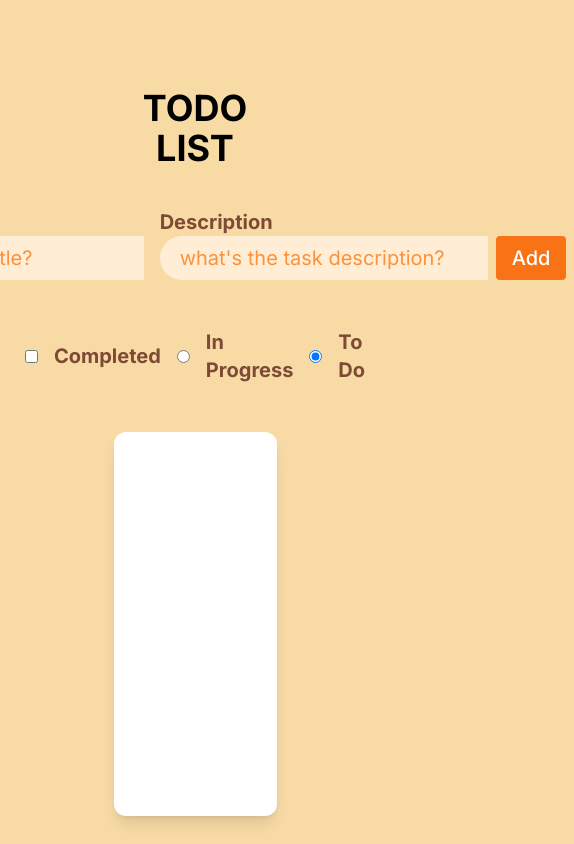
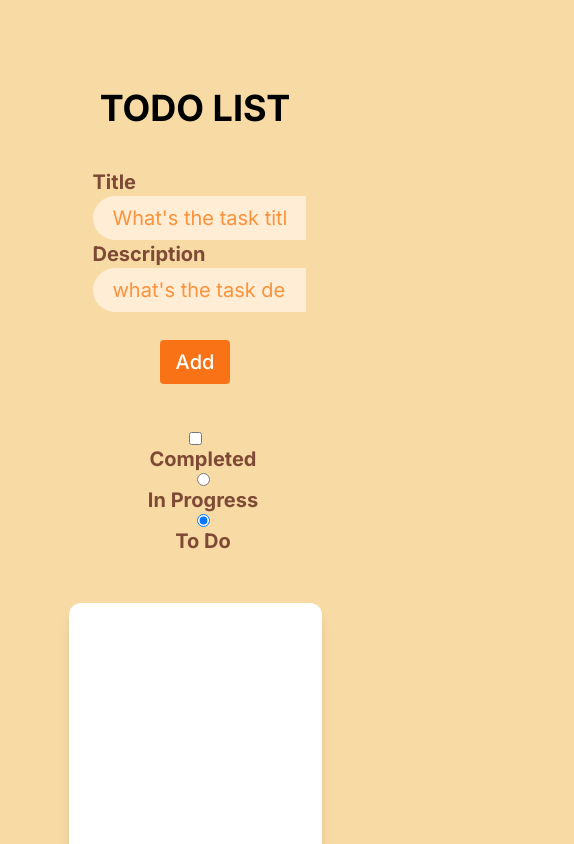
Before and after one commit to sameera222/todolist_task_manager, a Next.js app: page / in a window 390 px wide. Shown: the top 844 px of the page, 574 px wide, since content can reach past the window. Built offline with nearby package versions, Linux system fonts and the light colour scheme.

Commit message:
chore: Implement mobile responsiveness for improved display on smaller screens

```diff
--- a/app/components/Button.tsx
+++ b/app/components/Button.tsx
@@ -16,6 +16,7 @@ const Button = ({ label, disabled = false, ...otherProps }: Props) => {
         rounded
         hover:text-orange-500
         h-11
+
         cursor-pointer
          first-letter:focus:outline-none focus:shadow-outline",
         disabled && "opacity-50
--- a/app/components/ToDoList.tsx
+++ b/app/components/ToDoList.tsx
@@ -40,13 +40,13 @@ const ToDoList = observer(() => {
   };
 
   return (
-    <div className="w-2/4 p-4 mx-auto mt-16  rounded-md">
-      <p className="text-4xl font-bold text-center text-black p-2">TODO LIST</p>
+    <div className="w-3/4 p-4 mx-auto mt-16 rounded-md container">
+      <p className="text-4xl font-bold text-center flex flex-row items-center justify-center text-black p-2 max-w-5xl">TODO LIST</p>
 
-      <div className="flex flex-row justify-center p-4 mt-4">
-        <div className="mr-2">
+      <div className="flex md:flex-col sm:flex-col xs:flex-col ss:flex-col lg:flex-row p-4 mt-4 items-center justify-center input-container">
+        <div className="ml-2 flex">
           <label>
-            <span className="text-[#7e4a35] text-xl font-bold flex justify-start ml-4">
+            <span className="text-[#7e4a35] text-xl font-bold flex justify-start">
               Title
             </span>
             <input
@@ -55,7 +55,7 @@ const ToDoList = observer(() => {
               id="name"
               autoComplete="off"
               placeholder="What's the task title?"
-              className="text-xl text-orange-800 placeholder-orange-400 py-2 px-5 bg-orange-100 rounded-l-full outline-orange-300"
+              className="text-xl text-orange-800 placeholder-orange-400  w-full  py-2 px-5 bg-orange-100 rounded-l-full outline-orange-300"
               value={name}
               onChange={(e: ChangeEvent<HTMLInputElement>) => {
                 if (e && e.target) {
@@ -65,9 +65,9 @@ const ToDoList = observer(() => {
             />
           </label>
         </div>
-        <div className="ml-2">
+        <div className="ml-2 flex">
           <label>
-            <span className="text-[#7e4a35] font-bold text-xl">
+            <span className="text-[#7e4a35] font-bold text-xl flex jusify-start">
               Description
             </span>
             <input
@@ -76,7 +76,7 @@ const ToDoList = observer(() => {
               id="description"
               autoComplete="off"
               placeholder="what's the task description?"
-              className="text-xl text-orange-800 placeholder-orange-400 py-2 px-5 bg-orange-100 rounded-l-full outline-orange-300"
+              className="text-xl text-orange-800 placeholder-orange-400 py-2 px-5 w-full bg-orange-100 rounded-l-full outline-orange-300"
               value={description}
               onChange={(e: ChangeEvent<HTMLInputElement>) => {
                 if (e && e.target) {
@@ -105,7 +105,7 @@ const ToDoList = observer(() => {
         </div>
       </div>
 
-      <div className="flex justify-center items-center mt-6 text-xl font-bold space-x-4">
+      <div className="flex justify-center md:flex-row sm:flex-row xs:flex-col items-center mt-6 text-xl font-bold space-x-4">
         <input
           type="checkbox"
           checked={status === "complete"}
--- a/app/globals.css
+++ b/app/globals.css
@@ -3,5 +3,5 @@
 @tailwind utilities;
 
 body{
-    background-color: rgb(247, 218, 164);
+background-color: rgb(247, 218, 164);
 }
--- a/tailwind.config.js
+++ b/tailwind.config.js
@@ -13,6 +13,14 @@ module.exports = {
           'conic-gradient(from 180deg at 50% 50%, var(--tw-gradient-stops))',
       },
     },
+    screens: {
+      xs: "380px",
+      ss: "620px",
+      sm: "768px",
+      md: "1060px",
+      lg: "1200px",
+      xl: "1700px",
+    },
   },
   plugins: [],
 }
```
Also changed, not shown: app/css/tailwind.css (+0 -17 lines).
